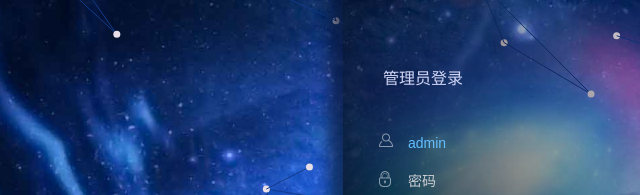
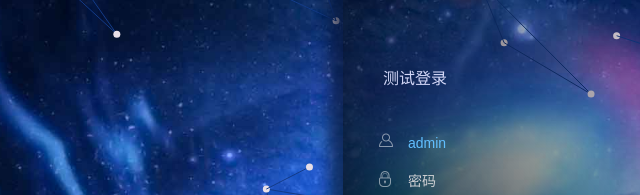
Before and after one commit to sometimexy/Ty_lucky, a plain HTML site: page index.html in a window 1280 px wide. Shown: the part 215-410 px from the top of the page, 137-777 px from the left. Drawn offline with Linux system fonts and the light colour scheme.

Commit message:
测试提交内容

```diff
--- a/index.html
+++ b/index.html
@@ -17,7 +17,7 @@
 <body>
 	<div class='login'>
 	  <div class='login_title'>
-	    <span>管理员登录</span>
+	    <span>测试登录</span>
 	  </div>
 	  <div class='login_fields'>
 	    <div class='login_fields__user'>
```
